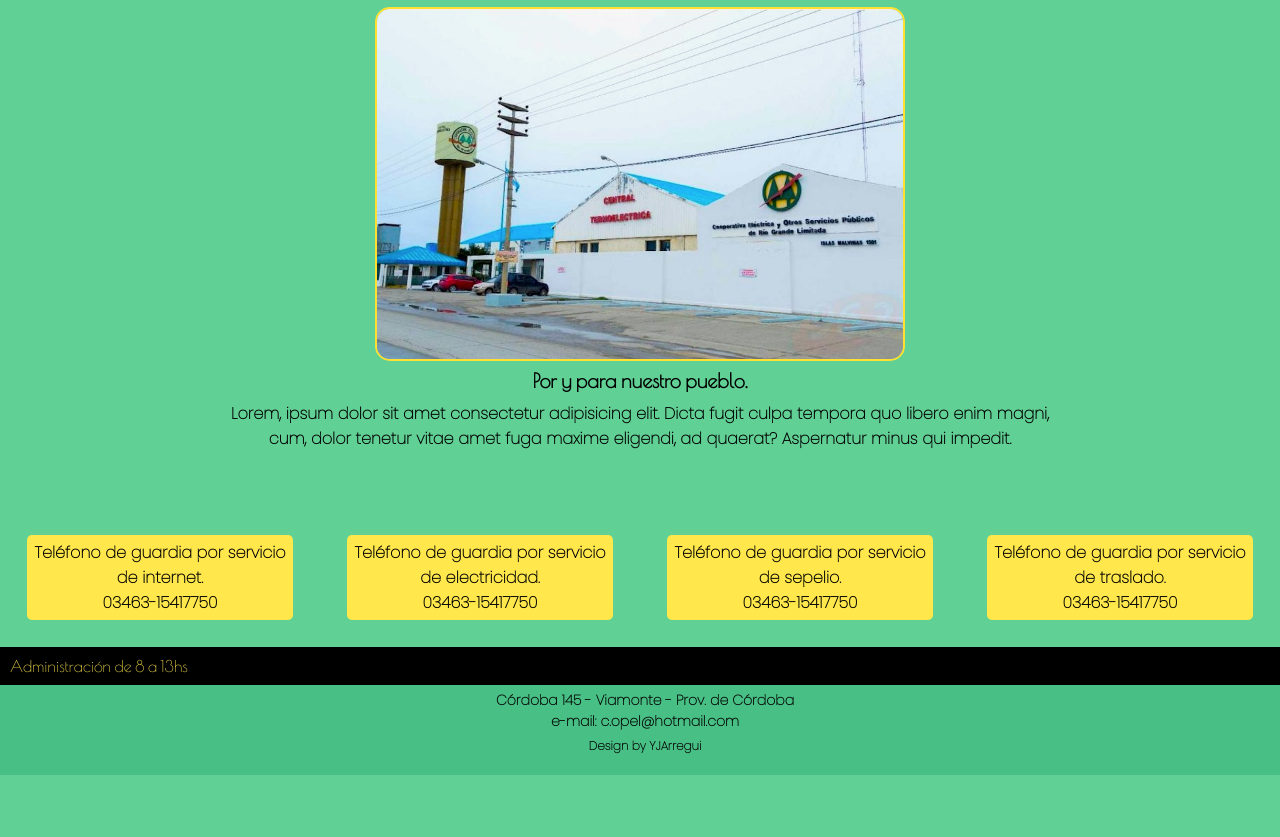
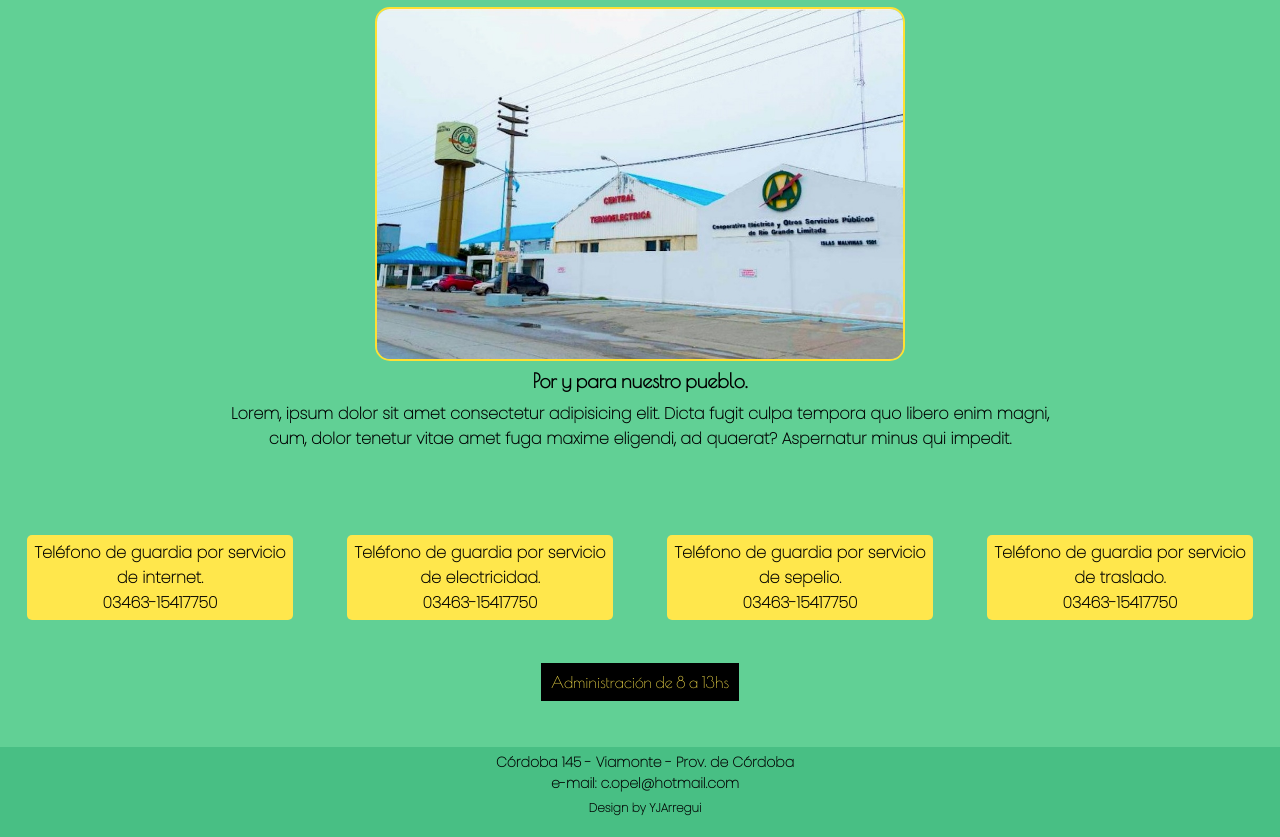
Before and after one commit to YJArregui/preEntrega3-arregui, a plain HTML site: page index.html in a window 1280 px wide. Shown: the part 193-1030 px from the top of the page. Before the commit the page ends 968 px from the top, so only its background shows below. Drawn offline with nearby package versions, Linux system fonts and the light colour scheme.

Commit message:
nuevas modificaciones

```diff
--- a/css/style.css
+++ b/css/style.css
@@ -267,5 +267,4 @@ main{
     height: 400px;
     background-color: #FFE033;
     margin: 40px;
-
 }
--- a/index.html
+++ b/index.html
@@ -51,7 +51,7 @@
                     <p>03463-15417750</p>
                 </div>
             </section>
-            <div id="horarios Atencion">
+            <div id="horariosAtencion">
                 <p class="horarios">Administración de 8 a 13hs</p>
             </div>
         </main>
```
